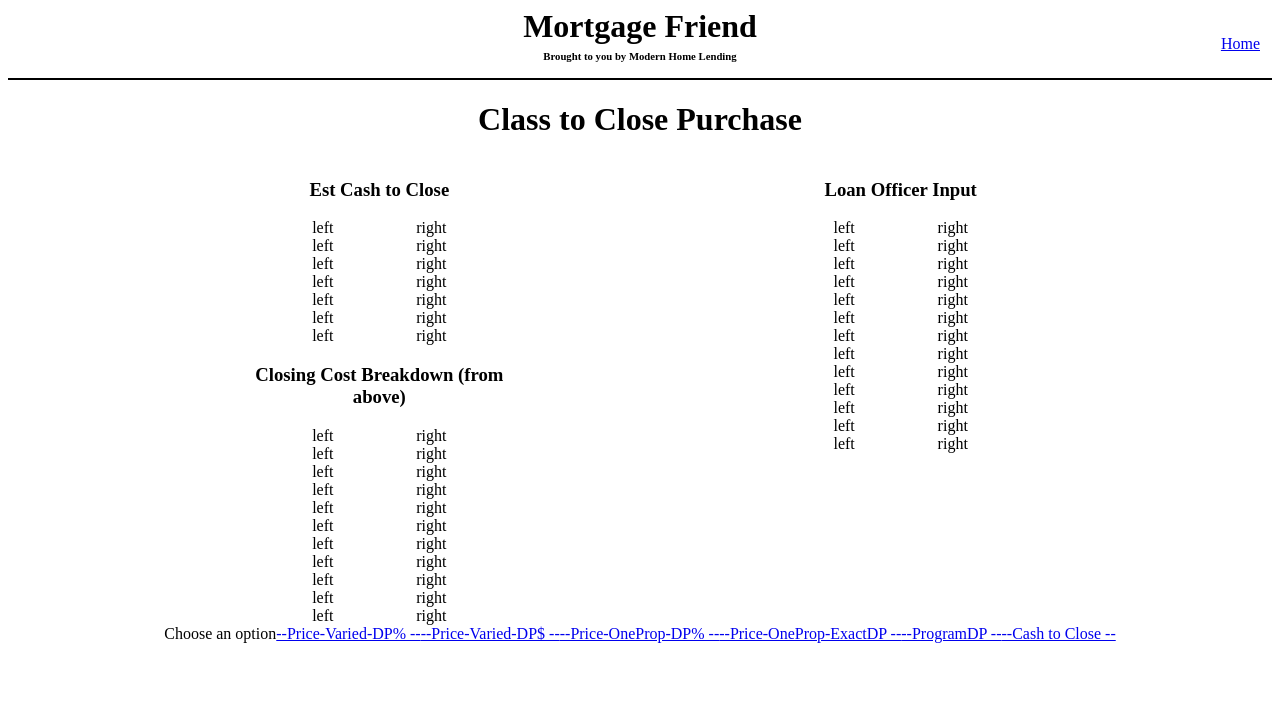
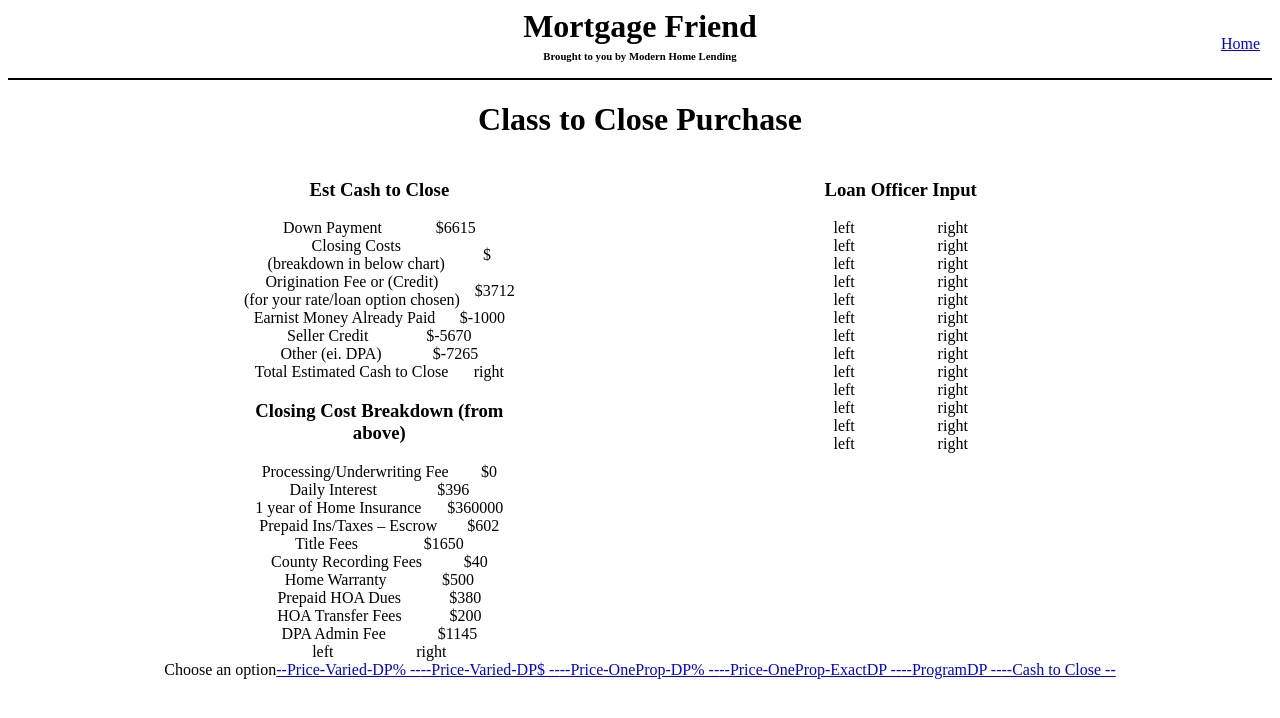
Before and after one commit to Zakery1/More-Friend, an Angular app: page /cashTC in a window 1280 px wide. Shown: the top 718 px of the page. Built offline with nearby package versions, Linux system fonts and the light colour scheme.

Commit message:
add values to html

```diff
--- a/src/app/modules/situations/components/cash-to-close/cash-to-close.component.html
+++ b/src/app/modules/situations/components/cash-to-close/cash-to-close.component.html
@@ -4,56 +4,54 @@
 		<div class="left-column-child">
 			<h3>Est Cash to Close</h3>
 				<div class="l-r-parent">
+					<div class="l-r-child">Down Payment</div>
+					<div class="l-r-child">${{downPayment}}</div>
+				</div>
+				<div class="l-r-parent">
 					<div class="l-r-child">
-						left
+						Closing Costs <br> (breakdown in below chart)
 					</div>
 					<div class="l-r-child">
-						right
+						${{closingCosts}}
 					</div>
 				</div>
 				<div class="l-r-parent">
 					<div class="l-r-child">
-						left
+						Origination Fee or (Credit)
+						<br>
+						(for your rate/loan option chosen)
 					</div>
 					<div class="l-r-child">
-						right
+						${{originationFC}}
 					</div>
 				</div>
 				<div class="l-r-parent">
 					<div class="l-r-child">
-						left
+						Earnist Money Already Paid
 					</div>
 					<div class="l-r-child">
-						right
+						${{earnestMoney}}
 					</div>
 				</div>
 				<div class="l-r-parent">
 					<div class="l-r-child">
-						left
+						Seller Credit
 					</div>
 					<div class="l-r-child">
-						right
+						${{sellerCredit}}
 					</div>
 				</div>
 				<div class="l-r-parent">
 					<div class="l-r-child">
-						left
+						Other (ei. DPA)
 					</div>
 					<div class="l-r-child">
-						right
+						${{otherDPA}}
 					</div>
 				</div>
 				<div class="l-r-parent">
 					<div class="l-r-child">
-						left
-					</div>
-					<div class="l-r-child">
-						right
-					</div>
-				</div>
-				<div class="l-r-parent">
-					<div class="l-r-child">
-						left
+						Total Estimated Cash to Close
 					</div>
 					<div class="l-r-child">
 						right
@@ -64,82 +62,82 @@
 			<h3>Closing Cost Breakdown (from above)</h3>
 			<div class="l-r-parent">
 				<div class="l-r-child">
-						left
+						Processing/Underwriting Fee
 				</div>
 				<div class="l-r-child">
-						right
+					${{underwritingFee}}
 				</div>
 			</div>
 			<div class="l-r-parent">
 				<div class="l-r-child">
-						left
+					Daily Interest
 				</div>
 				<div class="l-r-child">
-						right
+					${{dailyInterest}}
 				</div>
 			</div>
 			<div class="l-r-parent">
 				<div class="l-r-child">
-						left
+					1 year of Home Insurance
 				</div>
 				<div class="l-r-child">
-						right
+					${{oneYearHI}}
 				</div>
 			</div>
 			<div class="l-r-parent">
 				<div class="l-r-child">
-						left
+					Prepaid Ins/Taxes – Escrow
 				</div>
 				<div class="l-r-child">
-						right
+						${{prepaidITmE}}
 				</div>
 			</div>
 			<div class="l-r-parent">
 				<div class="l-r-child">
-						left
+						Title Fees
 				</div>
 				<div class="l-r-child">
-						right
+						${{titleFees}}
 				</div>
 			</div>
 			<div class="l-r-parent">
 				<div class="l-r-child">
-						left
+						County Recording Fees
 				</div>
 				<div class="l-r-child">
-						right
+						${{countyRecordingFees}}
 				</div>
 			</div>
 			<div class="l-r-parent">
 				<div class="l-r-child">
-						left
+						Home Warranty
 				</div>
 				<div class="l-r-child">
-						right
+						${{homeWarranty}}
 				</div>
 			</div>
 			<div class="l-r-parent">
 				<div class="l-r-child">
-						left
+						Prepaid HOA Dues
 				</div>
 				<div class="l-r-child">
-						right
+						${{prepaidHOADues}}
 				</div>
 			</div>
 			<div class="l-r-parent">
 				<div class="l-r-child">
-						left
+						HOA Transfer Fees
 				</div>
 				<div class="l-r-child">
-						right
+						${{hOATransferFees}}
 				</div>
 			</div>
 			<div class="l-r-parent">
 				<div class="l-r-child">
-						left
+						DPA Admin Fee
 				</div>
 				<div class="l-r-child">
-						right
+						${{dPAAdminFee}}
 				</div>
 			</div>
 			<div class="l-r-parent">
--- a/src/app/modules/situations/components/cash-to-close/cash-to-close.component.ts
+++ b/src/app/modules/situations/components/cash-to-close/cash-to-close.component.ts
@@ -9,21 +9,29 @@ export class CashToCloseComponent implements OnInit {
 
 	private downPayment = 6615;
 	private originationFC = 3712;
-	private earnestMoney = 1000;
-	private sellerCredit = 5670;
+	private earnestMoney = -1000;
+	private sellerCredit = -5670;
 	private otherDPA = -7265;
 	private dailyInterest = 396;
 	private oneYearHI = 360000;
 	private prepaidITmE = 602;
 	private titleFees = 1650;
-	private countryRecordingFees = 40;
+	private countyRecordingFees = 40;
+	private homeWarranty = 500;
 	private prepaidHOADues = 380;
 	private hOATransferFees = 200;
 	private dPAAdminFee = 1145;
+	private underwritingFee = 0;
 
-	constructor() { }
 
-	ngOnInit() {
-	}
+	private totalEstimatedClosingCosts = (this.underwritingFee + this.dailyInterest + 1)
+
+		// private totalEstimatedCashToClose = (this.downPayment + closingC)
+
+
+		constructor() { }
+
+ngOnInit() {
+}
 
 }
```
